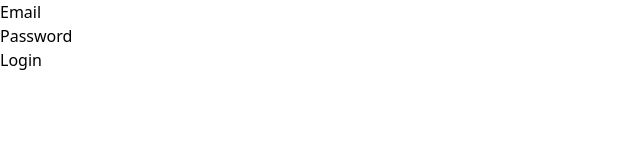
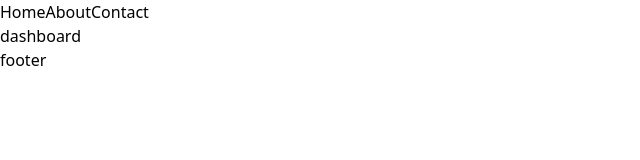
Before and after one commit to Bokhtiar/admin.restura.com, a React (Create React App) app: page /dashboard in a window 1280 px wide. Shown: the top 160 px of the page, without its empty margins (0-640 px from the left). Built offline with nearby package versions, Linux system fonts and the light colour scheme.

Commit message:
react-router-dom setup with layouts

```diff
--- a/package.json
+++ b/package.json
@@ -13,6 +13,7 @@
     "react": "^18.2.0",
     "react-dom": "^18.2.0",
     "react-hook-form": "^7.43.2",
+    "react-router-dom": "^6.8.2",
     "react-scripts": "5.0.1",
     "typescript": "^4.9.5",
     "web-vitals": "^2.1.4"
--- a/src/App.tsx
+++ b/src/App.tsx
@@ -1,11 +1,9 @@
-import { CategoryForm } from "./Components/form/category.form"
+import routesConfig from '../src/routes/index'
+import { createBrowserRouter, RouterProvider } from 'react-router-dom';
+const router = createBrowserRouter(routesConfig);
 
-const app:React.FC= ():JSX.Element => {
+const App = () => {
+  return <RouterProvider router={router} />;
+};
 
-  return (
-    <div>
-      <CategoryForm></CategoryForm>
-    </div>
-  )
-}
-export default app
+export default App;
--- /dev/null
+++ b/src/Components/Footer/index.tsx
@@ -0,0 +1,5 @@
+export const Footer :React.FC = ():JSX.Element => {
+    return <>
+        footer
+    </>
+}
--- /dev/null
+++ b/src/Components/Navbar/index.tsx
@@ -0,0 +1,9 @@
+import { Link } from "react-router-dom"
+
+export const Navbar: React.FC = (): JSX.Element => {
+    return <>
+        <Link to='/home'>Home</Link>
+        <Link to='/about'>About</Link>
+        <Link to='/contact'>Contact</Link>
+    </>
+}
--- a/src/Components/form/category.form.tsx
+++ /dev/null
@@ -1,33 +0,0 @@
-import { useForm } from "react-hook-form";
-
-
-export const CategoryForm: React.FC = (): JSX.Element => {
-    const {
-        register,
-        handleSubmit,
-        formState: { errors }
-      } = useForm();
-
-      const onSubmit = (data:any) => {
-        console.log(data);
-      };
-
-  return (
-    <div>
-      <form onSubmit={handleSubmit(onSubmit)}>
-        <div className="form-control">
-          <label>Email</label>
-          <input type="text" name="email" {...register("email")} />
-        </div>
-        <div className="form-control">
-          <label>Password</label>
-          <input type="password" name="password" {...register("password")} />
-        </div>
-        <div className="form-control">
-          <label></label>
-          <button type="submit">Login</button>
-        </div>
-      </form>
-    </div>
-  );
-};
--- /dev/null
+++ b/src/Layouts/MainLayout.tsx
@@ -0,0 +1,16 @@
+import { Outlet } from 'react-router-dom';
+import { Footer } from '../Components/Footer';
+import { Navbar } from '../Components/Navbar';
+
+
+export const MainLayout = () => (
+    <>
+        <Navbar />
+        <main>
+            <div>
+                <Outlet />
+            </div>
+        </main>
+        <Footer />
+    </>
+);
--- /dev/null
+++ b/src/Pages/Auth/Login/index.tsx
@@ -0,0 +1,5 @@
+export const Login : React.FC = ():JSX.Element => {
+    return <>
+        login
+    </>
+}
--- /dev/null
+++ b/src/Pages/Dashboard/index.tsx
@@ -0,0 +1,5 @@
+export const Dashboard :React.FC =():JSX.Element => {
+    return <>
+        dashboard
+    </>
+}
--- /dev/null
+++ b/src/routes/index.tsx
@@ -0,0 +1,30 @@
+import { Login } from '../Pages/Auth/Login'
+import { Dashboard } from '../Pages/Dashboard'
+
+/* layouts */
+import { MainLayout } from '../Layouts/MainLayout'
+
+
+const routesConfig = [
+    // {
+    //   path: "*",
+    //   element: <For0For />,
+    // },
+    {
+        path: "/login",
+        element: <Login />,
+    },
+
+    /* layouts */
+    {
+        element: <MainLayout />,
+        children: [
+            {
+                path: "/dashboard",
+                element: <Dashboard />,
+            },
+        ],
+    },
+];
+
+export default routesConfig
```
Also changed, not shown: src/App.css (deleted, +0 -38 lines), src/logo.svg (deleted), 1 other file (tests, documents, lock files or other folders).
